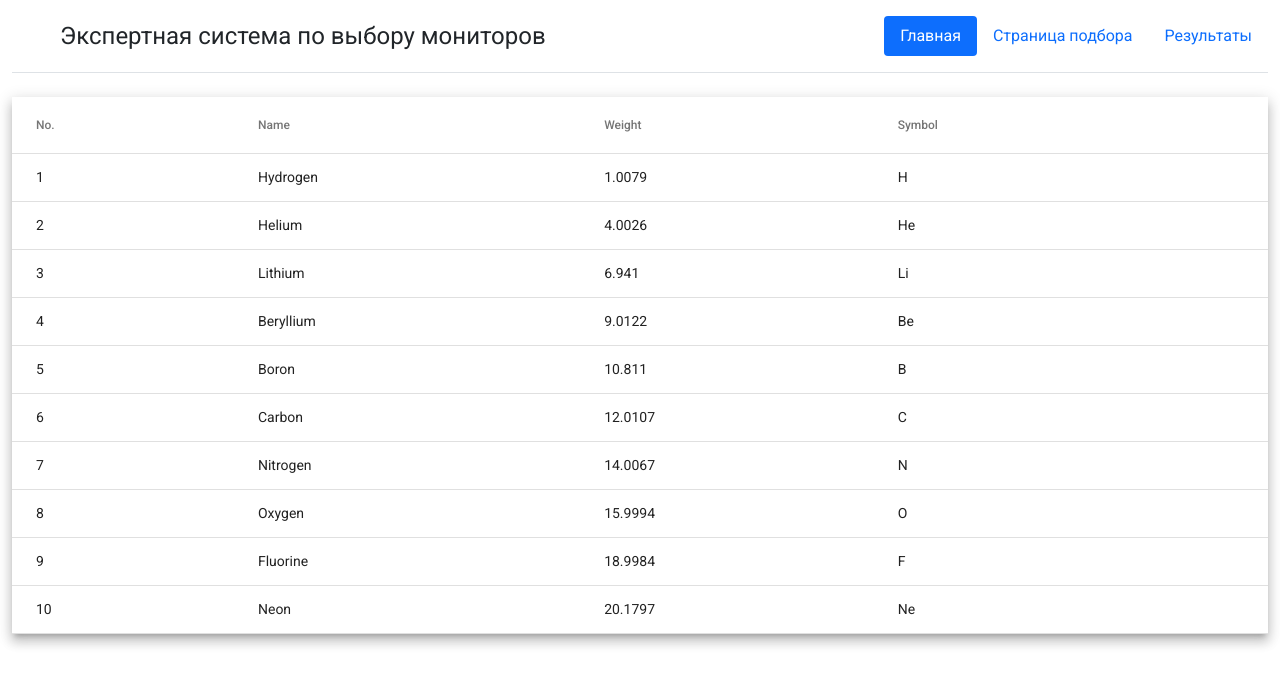
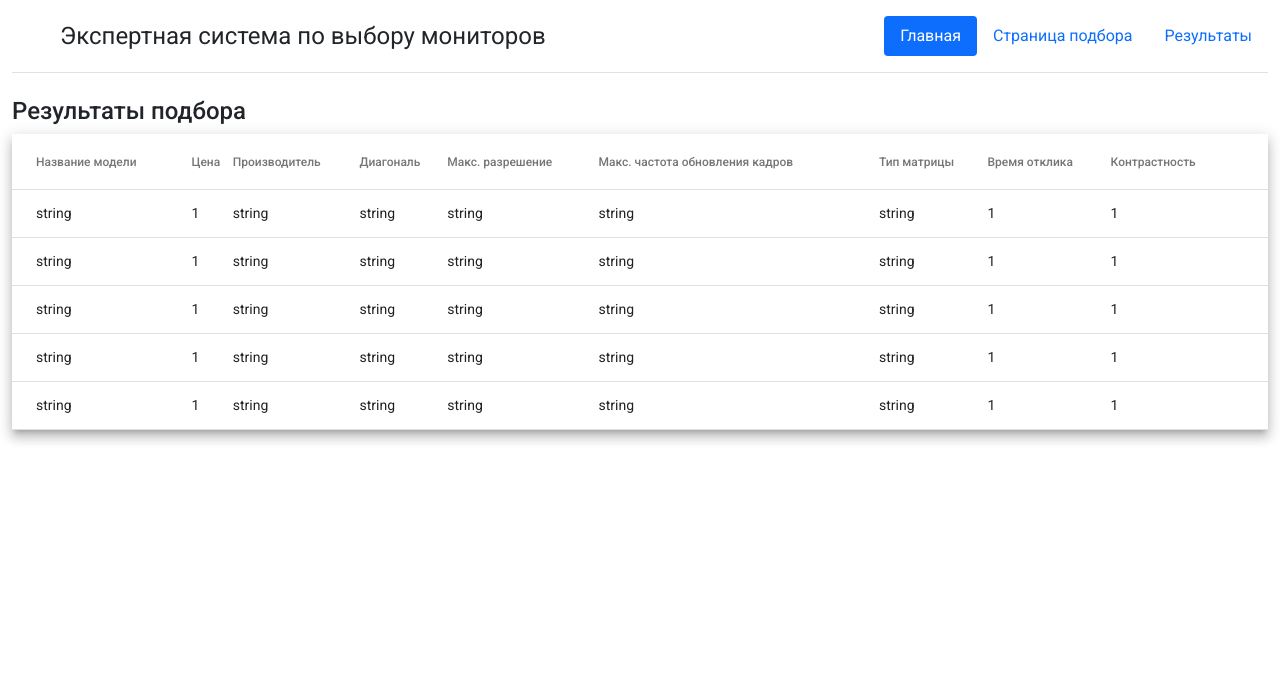
Before and after one commit to StasMalikov/ExpertSystem, an Angular app: page /results in a window 1280 px wide. Shown: the top 686 px of the page. Built offline with nearby package versions, Linux system fonts and the light colour scheme.

Commit message:
results comp

```diff
--- a/src/app/components/result-page/result-page.component.html
+++ b/src/app/components/result-page/result-page.component.html
@@ -1,30 +1,57 @@
+<h4>Результаты подбора</h4>
+
 <table mat-table [dataSource]="dataSource" class="mat-elevation-z8">
 
   <!--- Note that these columns can be defined in any order.
         The actual rendered columns are set as a property on the row definition" -->
 
   <!-- Position Column -->
-  <ng-container matColumnDef="position">
-    <th mat-header-cell *matHeaderCellDef> No. </th>
-    <td mat-cell *matCellDef="let element"> {{element.position}} </td>
+  <ng-container matColumnDef="name">
+    <th mat-header-cell *matHeaderCellDef> Название модели </th>
+    <td mat-cell *matCellDef="let element"> {{element.name}} </td>
   </ng-container>
 
   <!-- Name Column -->
-  <ng-container matColumnDef="name">
-    <th mat-header-cell *matHeaderCellDef> Name </th>
-    <td mat-cell *matCellDef="let element"> {{element.name}} </td>
+  <ng-container matColumnDef="price">
+    <th mat-header-cell *matHeaderCellDef> Цена </th>
+    <td mat-cell *matCellDef="let element"> {{element.price}} </td>
   </ng-container>
 
   <!-- Weight Column -->
-  <ng-container matColumnDef="weight">
-    <th mat-header-cell *matHeaderCellDef> Weight </th>
-    <td mat-cell *matCellDef="let element"> {{element.weight}} </td>
+  <ng-container matColumnDef="manufacturer">
+    <th mat-header-cell *matHeaderCellDef> Производитель </th>
+    <td mat-cell *matCellDef="let element"> {{element.manufacturer}} </td>
   </ng-container>
 
   <!-- Symbol Column -->
-  <ng-container matColumnDef="symbol">
-    <th mat-header-cell *matHeaderCellDef> Symbol </th>
-    <td mat-cell *matCellDef="let element"> {{element.symbol}} </td>
+  <ng-container matColumnDef="diagonal">
+    <th mat-header-cell *matHeaderCellDef> Диагональ </th>
+    <td mat-cell *matCellDef="let element"> {{element.diagonal}} </td>
+  </ng-container>
+
+  <ng-container matColumnDef="resolution">
+    <th mat-header-cell *matHeaderCellDef> Макс. разрешение </th>
+    <td mat-cell *matCellDef="let element"> {{element.resolution}} </td>
+  </ng-container>
+
+  <ng-container matColumnDef="updateFrequency">
+    <th mat-header-cell *matHeaderCellDef> Макс. частота обновления кадров </th>
+    <td mat-cell *matCellDef="let element"> {{element.updateFrequency}} </td>
+  </ng-container>
+
+  <ng-container matColumnDef="matrixType">
+    <th mat-header-cell *matHeaderCellDef> Тип матрицы </th>
+    <td mat-cell *matCellDef="let element"> {{element.matrixType}} </td>
+  </ng-container>
+
+  <ng-container matColumnDef="responseTime">
+    <th mat-header-cell *matHeaderCellDef> Время отклика </th>
+    <td mat-cell *matCellDef="let element"> {{element.responseTime}} </td>
+  </ng-container>
+
+  <ng-container matColumnDef="contrastValue">
+    <th mat-header-cell *matHeaderCellDef> Контрастность </th>
+    <td mat-cell *matCellDef="let element"> {{element.contrastValue}} </td>
   </ng-container>
 
   <tr mat-header-row *matHeaderRowDef="displayedColumns"></tr>
--- a/src/app/components/result-page/result-page.component.ts
+++ b/src/app/components/result-page/result-page.component.ts
@@ -6,6 +6,40 @@ export interface PeriodicElement {
   weight: number;
   symbol: string;
 }
+
+export interface MonitorEntity {
+  name: string;
+  price: number;
+  manufacturer: string;
+  diagonal: string;
+  resolution: string;
+  updateFrequency: string;
+  matrixType: string;
+  responseTime: number;
+  contrastValue: number;
+}
+
+const ALL_MONITORS: MonitorEntity[] = [
+  { name: 'string', price: 1, manufacturer: 'string', diagonal: 'string',
+    resolution: 'string', updateFrequency: 'string', matrixType: 'string',
+    responseTime: 1, contrastValue: 1},
+
+  { name: 'string', price: 1, manufacturer: 'string', diagonal: 'string',
+    resolution: 'string', updateFrequency: 'string', matrixType: 'string',
+    responseTime: 1, contrastValue: 1},
+
+  { name: 'string', price: 1, manufacturer: 'string', diagonal: 'string',
+    resolution: 'string', updateFrequency: 'string', matrixType: 'string',
+    responseTime: 1, contrastValue: 1},
+
+  { name: 'string', price: 1, manufacturer: 'string', diagonal: 'string',
+    resolution: 'string', updateFrequency: 'string', matrixType: 'string',
+    responseTime: 1, contrastValue: 1},
+
+  { name: 'string', price: 1, manufacturer: 'string', diagonal: 'string',
+    resolution: 'string', updateFrequency: 'string', matrixType: 'string',
+    responseTime: 1, contrastValue: 1}
+];
 
 const ELEMENT_DATA: PeriodicElement[] = [
   {position: 1, name: 'Hydrogen', weight: 1.0079, symbol: 'H'},
@@ -26,8 +60,10 @@ const ELEMENT_DATA: PeriodicElement[] = [
   styleUrls: ['./result-page.component.css']
 })
 export class ResultPageComponent implements OnInit {
-  displayedColumns: string[] = ['position', 'name', 'weight', 'symbol'];
-  dataSource = ELEMENT_DATA;
+  displayedColumns: string[] = [  'name', 'price', 'manufacturer',
+    'diagonal', 'resolution', 'updateFrequency', 'matrixType',
+    'responseTime', 'contrastValue'];
+  dataSource = ALL_MONITORS;
   constructor() { }
 
   ngOnInit(): void {
```
